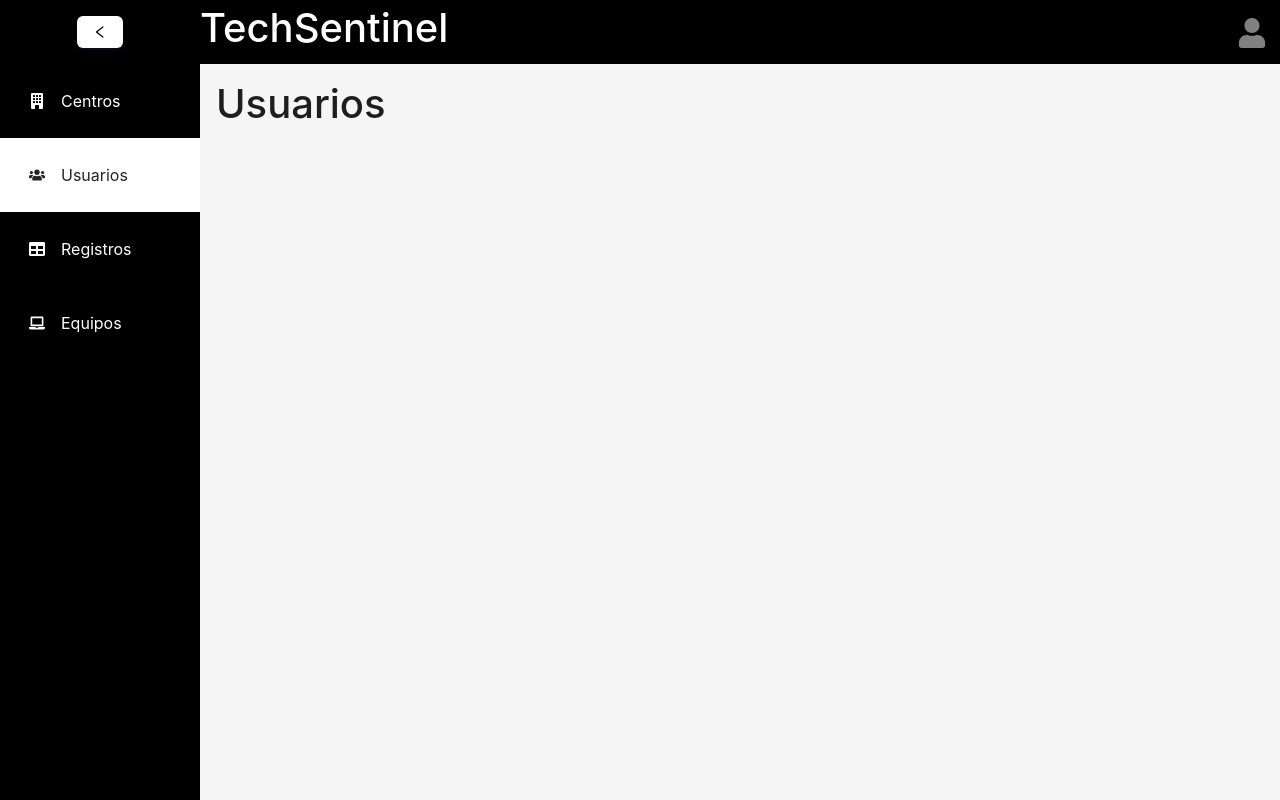
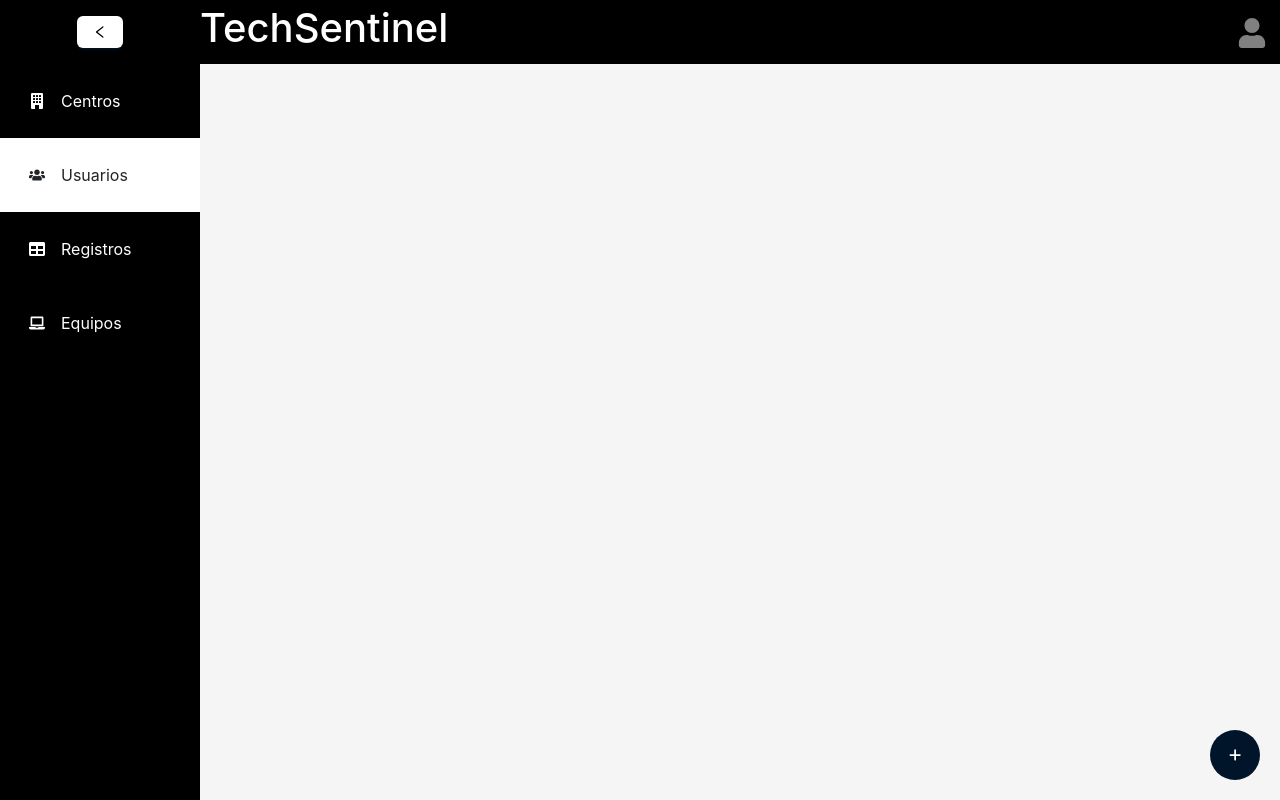
Before and after one commit to josueRys/CENTERS_frontend, a React (Vite) app: page /users in a window 1280 px wide. Built offline with nearby package versions, Linux system fonts and the light colour scheme.

Commit message:
Inicio del modulo Users

```diff
--- a/src/App.jsx
+++ b/src/App.jsx
@@ -3,6 +3,7 @@ import Struct from './pages/View'
 import 'bootstrap/dist/css/bootstrap.min.css'
 import Centers from './components/Centers'
 import Login from './components/Login'
+import Users from './components/Users'
 
 function App() {
 
@@ -14,7 +15,7 @@ function App() {
           <Route path='/login' element={<Login />} />
           <Route path='/' element = {<Struct />}>
             <Route path='centers' element = { <Centers/> } />
-            <Route path='users' element={<h1>Usuarios</h1>} />
+            <Route path='users' element={<Users />} />
             <Route path='registers' element={<h1>Registros</h1>} />
             <Route path='computers' element={<h1>Computadoras</h1>} />
             <Route path='*' element={<h1>Not Found</h1>} />
--- /dev/null
+++ b/src/components/Users.jsx
@@ -0,0 +1,31 @@
+import { useState } from "react"
+import FlexButton from "./FlexButton"
+import ModalComp from "./ModalComp"
+import FormCenter from "./FormCenter"
+
+const Users = () => {
+    const [ show, setShow ] = useState(false)
+
+    const handleShowModal = () => setShow(true)
+    const handleClose = () => setShow(false)
+
+
+
+    return (
+        <div>
+            {
+                <FlexButton titleTip= 'Nuevo Usuario' tooltipPosition = 'left' onClick={handleShowModal} style={{ bottom: 20, right: 20 }} />
+            }
+            {
+                show && <ModalComp
+                            body = { <FormCenter setReload={setReload} reload={reload} handleClose={handleClose}  /> }
+                            onClose = { handleClose }
+                            title = 'Nuevo Centro'
+                            size = 'lg'
+                        />
+            }
+        </div>
+    )
+}
+
+export default Users
```
Also changed, not shown: src/api/user.js (added).
